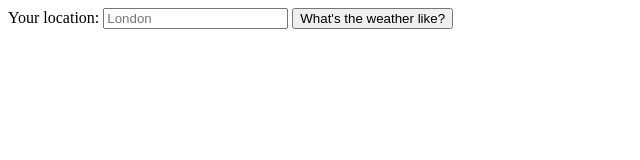
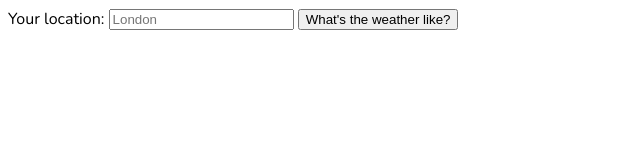
Before and after one commit to AVGP/spotweather, a plain HTML site: page index.html in a window 1280 px wide. Shown: the full height of the page, 0-640 px from the left. Drawn offline with nearby package versions, Linux system fonts and the light colour scheme.

Commit message:
The font has been chosen

```diff
--- a/index.html
+++ b/index.html
@@ -3,10 +3,12 @@
 <head>
     <meta name="viewport" content="width=device-width, initial-scale=1, user-scaling=no">
     <meta charset="utf8">
+    <link href='http://fonts.googleapis.com/css?family=Nunito:400,700' rel='stylesheet' type='text/css'>
     <style>
         html, body {
             height: 100%;
             background-size: cover;
+            font-family: 'Nunito', Helvetica, Arial, sans-serif;
         }
 
         h1, h2 {
```
